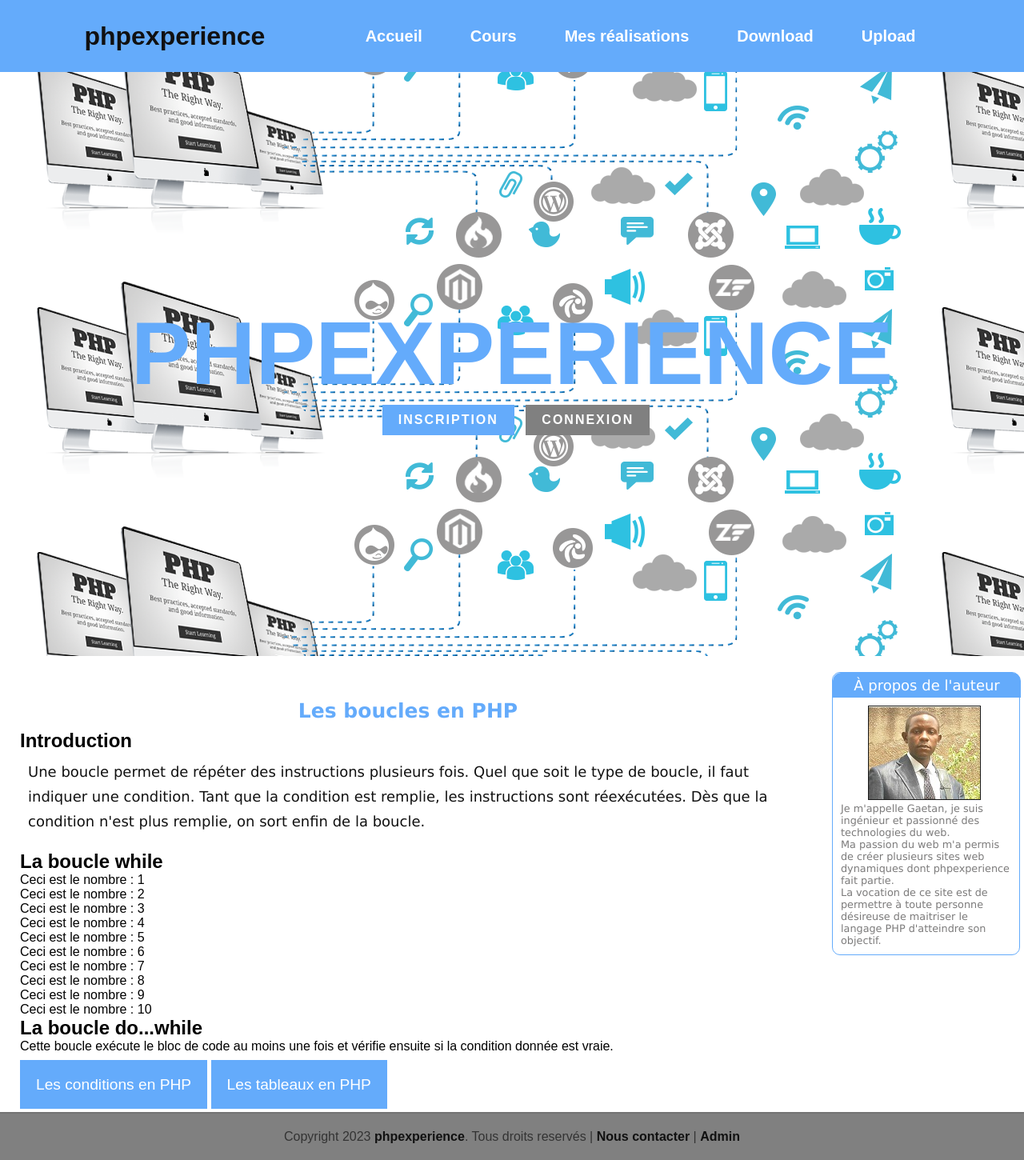
After one commit to Gaetach21/phpexperience, a PHP site: page /chap6.php in a window 1280 px wide. The commit adds this page. Shown: the whole page at 80% size. Run offline with PHP 8.4, Linux system fonts and the light colour scheme.

Commit message:
Add chapitre6:Les boucles en PHP

```diff
--- a/chap5.php
+++ b/chap5.php
@@ -127,7 +127,7 @@ switch ($note) // on indique sur quelle variable on travaille
 
       <div style="margin-top: 10px;">
     <a href="chap4.php#main"  style="text-decoration: none; background-color: #64abfb; padding: 20px; color: white; font-size: 1.2em;">Les variables du PHP</a>
-    <a href=""  style="text-decoration: none; background-color: #64abfb; padding: 20px; color: white; font-size: 1.2em; margin-right: 25px;">Les boucles en PHP</a>
+    <a href="chap6.php#main"  style="text-decoration: none; background-color: #64abfb; padding: 20px; color: white; font-size: 1.2em; margin-right: 25px;">Les boucles en PHP</a>
   </div>
       </div>
 
--- /dev/null
+++ b/chap6.php
@@ -0,0 +1,88 @@
+<!DOCTYPE html>
+<html>
+
+  <head>
+    <meta charset="utf-8" />
+    <meta name="viewport" content="width=device-width, initial-scale=1">
+        <link href="css/style.css" rel ="stylesheet" type="text/css" media="all">
+    <title>phpexperience - Les boucles en PHP</title>
+  </head>
+
+  <body>
+    <!-- En-tete-->
+    <?php include("includes/header.php")?>
+
+
+    <!-- Logo-->
+    <?php include("includes/logo.php")?>
+
+
+    <section>
+            <div id="main">
+    <h1>Les boucles en PHP</h1>
+    <h2>Introduction</h2>
+    <p>Une boucle permet de répéter des instructions plusieurs fois. Quel que soit le type de boucle, il faut indiquer une condition. Tant que la condition est remplie, les instructions sont réexécutées. Dès que la condition n'est plus remplie, on sort enfin de la boucle.</p>
+
+    <h2>La boucle while</h2>
+    <?php
+    $x = 1;
+
+    while ($x <= 10)
+    {
+        echo 'Ceci est le nombre : '.$x.'<br />';
+        $x++; //$x = $x + 1
+    }
+    ?>
+
+
+    <h2>La boucle do...while</h2>
+    Cette boucle exécute le bloc de code au moins une fois et vérifie ensuite si la condition donnée est vraie.<br>
+    <!-- <?php
+    $x = 1;
+    do {
+        echo 'Ceci est le nombre : '.$x.'<br />';
+        $x++; //$x = $x + 1
+    }
+    while ($x<0);
+    ?>
+
+    <h2>La boucle for</h2>
+    On utilise cette boucle lorsqu'on connait le nombre de fois qu'on va répéter les instructions. <br>
+    <?php
+    for ($x = 1; $x <= 10; $x++)
+    {
+        echo 'Ceci est le nombre n°' . $x . '<br />';
+    }
+    ?>
+    <p>Dans cette boucle, on utilise 3 paramètres: l'<strong>initialisation</strong>,la <strong>condition</strong> et l'<strong>incrémentation</strong>.<br>
+        On peut aussi décrémenter les valeurs dans la boucle. <br></p>
+    <?php
+    for ($x = 10; $x >= 1; $x--)
+    {
+        echo 'Ceci est le nombre n°' . $x . '<br />';
+    }
+    ?>-->
+
+
+    <br>
+
+
+
+      <div style="margin-top: 10px;">
+    <a href="chap5.php#main"  style="text-decoration: none; background-color: #64abfb; padding: 20px; color: white; font-size: 1.2em;">Les conditions en PHP</a>
+    <a href=""  style="text-decoration: none; background-color: #64abfb; padding: 20px; color: white; font-size: 1.2em; margin-right: 25px;">Les tableaux en PHP</a>
+  </div>
+      </div>
+
+
+      <!-- aside-->
+    <?php include("includes/aside.php")?>
+
+    </section>
+
+   <!-- Pied de page-->
+   <?php include("includes/footer.php")?>
+
+
+  </body>
+</html>
--- a/cours.php
+++ b/cours.php
@@ -26,13 +26,14 @@
       <li><a href="chap3.php#main">Les bases du PHP</a></li>
       <li><a href="chap4.php#main">Les variables en PHP</a></li>
       <li><a href="chap5.php#main">Les conditions en PHP</a></li>
+      <li><a href="chap6.php#main">Les boucles en PHP</a></li>
       <li><a href="cours/chap8.php">Les fonctions en PHP</a></li>
       <li><a href="cours/chap12.php">Les constantes en PHP</a></li>
       <li><a href="cours/chap14sur27_Les instructions include et require.php">Les instructions include et require</a></li>
       <li><a href="cours/chap15sur27_Les opérations sur les fichiers en PHP.php">Les opérations sur les fichiers en PHP</a></li>
       <li><a href="cours/chap16sur27_Variables superglobales en PHP.php">Variables superglobales en PHP</a></li>
-      <li><a href="cours/chap20.php">Connexion à MySQL</a></li>
-      <!--<li><a href="cours/chap21.php">Insertion des données dans une BDD via PHP</a></li>
+      <!--<li><a href="cours/chap20.php">Connexion à MySQL</a></li>
+      <li><a href="cours/chap21.php">Insertion des données dans une BDD via PHP</a></li>
       <li><a href="cours/chap22.php">Sélection des données dans une BDD via PHP</a></li>
        <li><a href="cours/chap23sur27_Mise à jour et suppression de données dans une BDD.php">
       Mise à jour et suppression de données dans une BDD</a></li> -->
```
